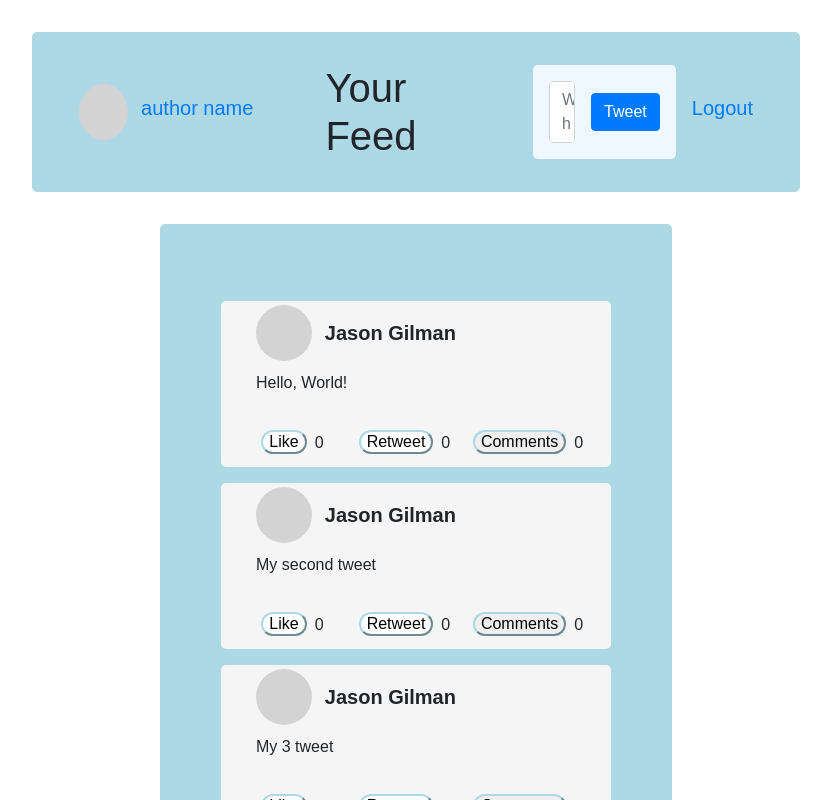
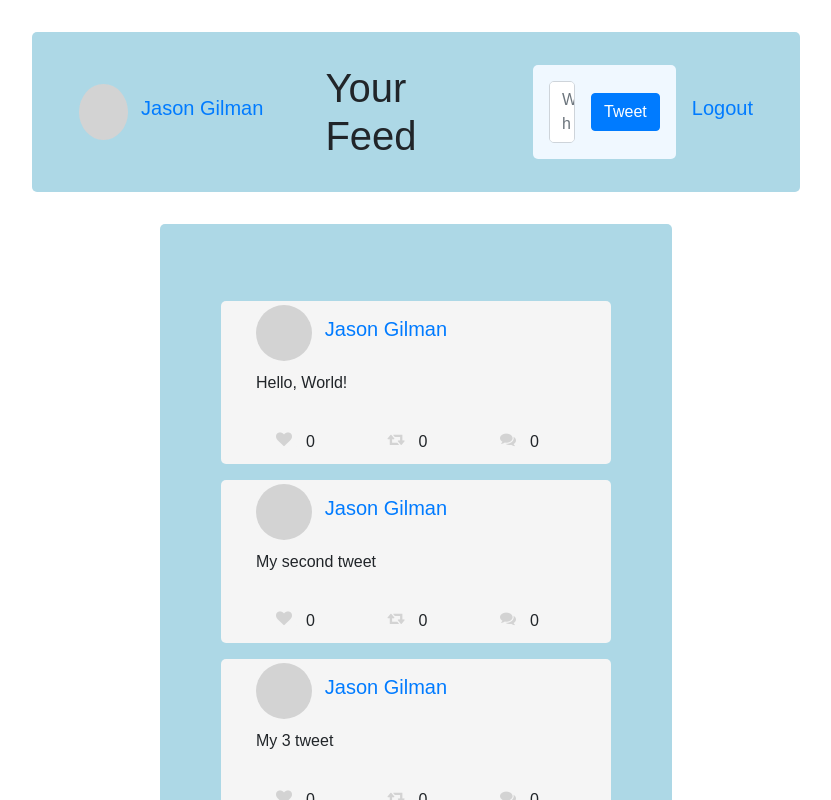
Before and after one commit to JasonGilman18/twitter-clone, an Angular app: page /feed/1 in a window 1280 px wide. Shown: the whole page, without its empty margins (224-1055 px from the left). Built offline with nearby package versions, Linux system fonts and the light colour scheme.

Commit message:
added icons

```diff
--- a/src/app/app.component.html
+++ b/src/app/app.component.html
@@ -14,6 +14,8 @@
 
     <!-- Latest compiled JavaScript -->
     <script src="https://cdn.jsdelivr.net/npm/bootstrap@4.6.2/dist/js/bootstrap.bundle.min.js"></script>
+
+    <link rel="stylesheet" href="https://cdnjs.cloudflare.com/ajax/libs/font-awesome/4.7.0/css/font-awesome.min.css">
   </head>
 
   <main class="main">
--- a/src/app/feed/feed.component.html
+++ b/src/app/feed/feed.component.html
@@ -3,7 +3,7 @@
         <div class="container" id="headerContainer">
             <div class="container" id="authorContainer">
                 <div class="container" id="authorPhotoArea"></div>
-                <a routerLink="{{'/profile/' + user.id}}" routerLinkActive="active" ariaCurrentWhenActive="page" id="authorName"><h5>author name</h5></a>
+                <a routerLink="{{'/profile/' + user.id}}" routerLinkActive="active" ariaCurrentWhenActive="page" id="authorName"><h5>{{user.firstName + " " + user.lastName}}</h5></a>
             </div>
             <div class="container" id="titleContainer">
                 <h1 id="feedTitle">Your Feed</h1>
--- a/src/app/tweet/tweet.component.css
+++ b/src/app/tweet/tweet.component.css
@@ -80,3 +80,18 @@ button {
     height: calc(1.5rem + 2px);
     margin-right: .5rem;
 }
+
+.iconButton {
+    border: none;
+    box-shadow: none;
+    background-color: whitesmoke;
+    z-index: 10;
+}
+
+#sendButton {
+    color: grey;
+}
+
+#sendButton:hover {
+    color: lightblue;
+}
--- a/src/app/tweet/tweet.component.html
+++ b/src/app/tweet/tweet.component.html
@@ -1,20 +1,20 @@
 <div  class="card-body">
     <div class="container-fluid" id="authorArea">
         <div class="container" id="authorPhotoArea"></div>
-        <h5 id="authorName"><b>{{author.firstName + " " + author.lastName}}</b></h5>
+        <a routerLink="{{'/profile/' + user.id}}" routerLinkActive="active" ariaCurrentWhenActive="page" id="authorName"><h5>{{user.firstName + " " + user.lastName}}</h5></a>
     </div>
     <div class="container-fluid" id="textArea"><p>{{tweet.text}}</p></div>
     <div class="container-fluid" id="actionArea">
         <div class="actionContainer">
-            <button [ngStyle]="{background: userLikes ? 'lightblue': 'white'}" (click)="likeClicked()">{{userLikes ? "Liked" : "Like"}}</button>
+            <button (click)="likeClicked()" class="iconButton"><i [ngStyle]="{color: userLikes ? 'red': 'lightgrey'}" class="fa fa-heart"></i></button>
             <p class="count">{{tweet.likes}}</p>
         </div>
         <div class="actionContainer">
-            <button [ngStyle]="{background: userRetweets ? 'lightblue': 'white'}" (click)="retweetClicked()">{{userRetweets ? "Retweeted" : "Retweet"}}</button>
+            <button (click)="retweetClicked()" class="iconButton"><i [ngStyle]="{color: userRetweets ? 'lightblue': 'lightgrey'}" class="fa fa-retweet"></i></button>
             <p class="count">{{tweet.retweets}}</p>
         </div>
         <div class="actionContainer">
-            <button (click)="commentsClicked()">Comments</button>
+            <button (click)="commentsClicked()" class="iconButton"><i [ngStyle]="{color: commentsOpen ? 'grey': 'lightgrey'}" class="fa fa-comments"></i></button>
             <p class="count">{{comments.length}}</p>
         </div>
     </div>
@@ -27,7 +27,7 @@
         <div class="container-fluid">
             <form #commentForm="ngForm" (ngSubmit)="commentSubmit()" class="needs-validated" id="formContainer">
                 <input type="text" class="form-control" placeholder="..." id="commentInput" required [(ngModel)]="commentInput" name="commentInput">
-                <button type="submit" (click)="commentSubmit()">Send</button>
+                <button class="iconButton" id="sendButton" type="submit" (click)="commentSubmit()"><i class="fa fa-arrow-circle-up"></i></button>
             </form>
         </div>
     </div>
--- a/src/app/tweet/tweet.component.ts
+++ b/src/app/tweet/tweet.component.ts
@@ -27,6 +27,7 @@ export class TweetComponent implements OnInit {
   userLikes: boolean;
   userRetweets: boolean;
 
+  commentsOpen: boolean = false;
   commentInput: string = "";
 
   @ViewChild('commentsBox')
@@ -72,6 +73,7 @@ export class TweetComponent implements OnInit {
   }
 
   commentsClicked() {
+    this.commentsOpen = !this.commentsOpen;
     if (this.commentsBoxDom.nativeElement.style.display == "none")
       this.commentsBoxDom.nativeElement.style.display = "grid";
     else
```
